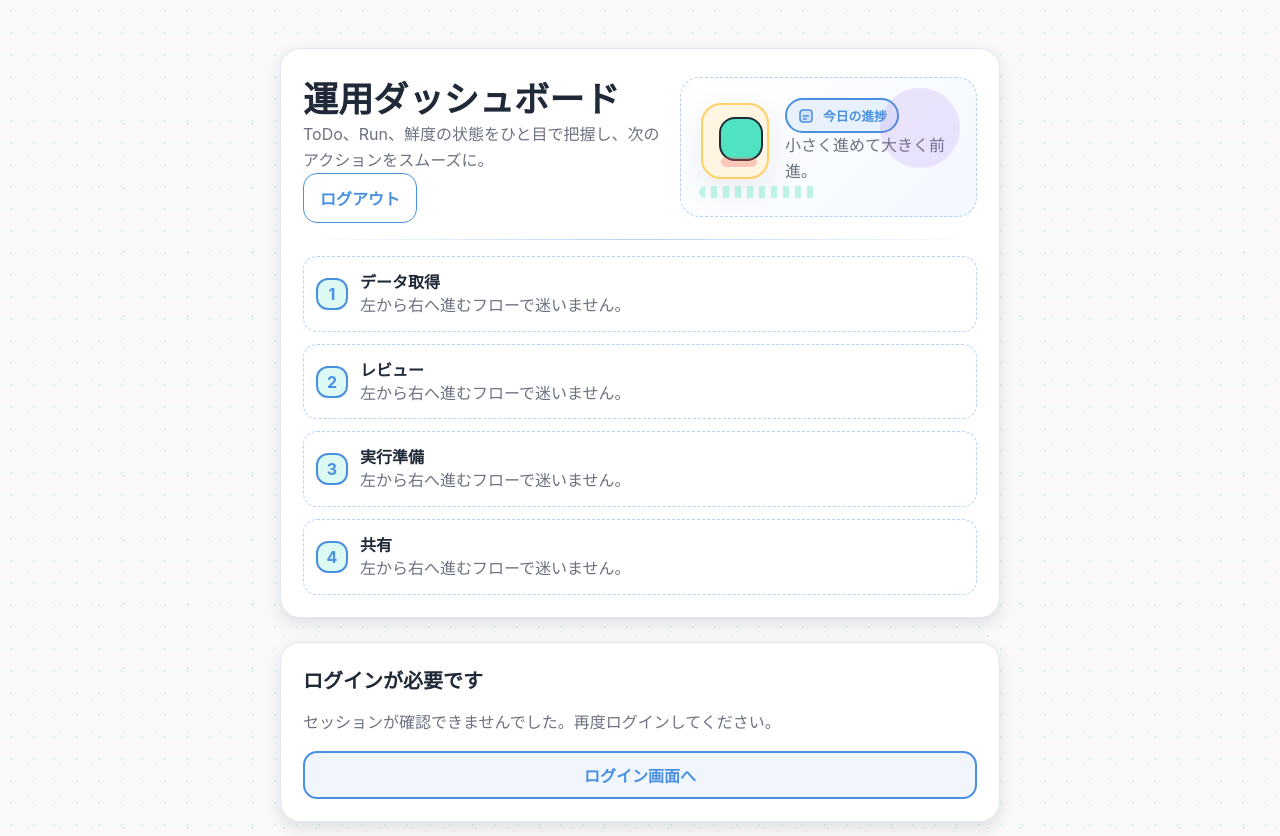
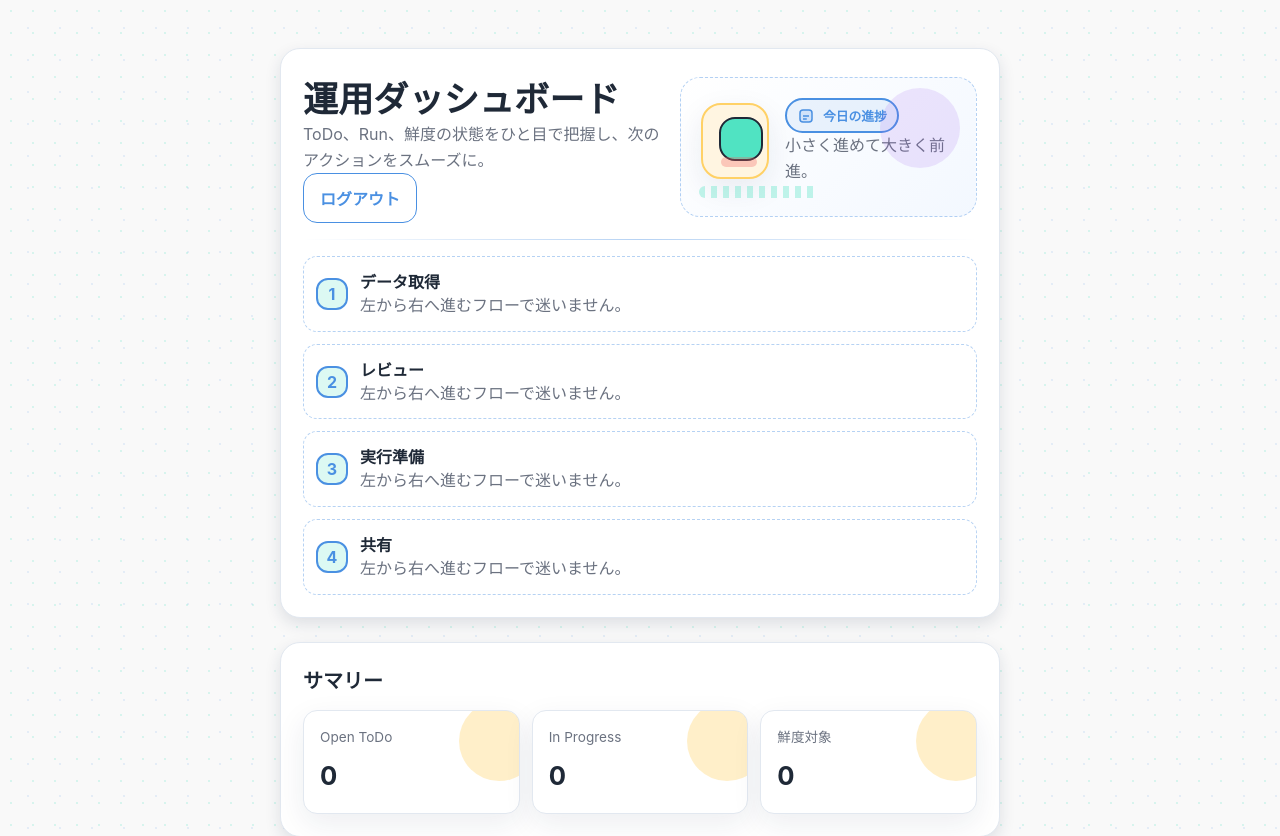
Before and after one commit to ANOSkdy/ensemble_sys, a Next.js app: page / in a window 1280 px wide. Shown: the top 836 px of the page. Built offline with nearby package versions, Linux system fonts and the light colour scheme; no server answers.

Commit message:
Remove login required notice from home

```diff
--- a/app/page.tsx
+++ b/app/page.tsx
@@ -58,7 +58,6 @@ async function fetchRecentRuns(orgId: number): Promise<RecentRun[]> {
 export default async function HomePage() {
   let dbStatus: "ready" | "missing" | "unavailable" = "ready";
   let sessionEmail: string | null = null;
-  let authMissing = false;
   let counts: SummaryCounts = {
     openTodos: 0,
     inProgressTodos: 0,
@@ -94,7 +93,6 @@ export default async function HomePage() {
   } catch (error) {
     if (error instanceof Error && error.message === "UNAUTHENTICATED") {
       sessionEmail = null;
-      authMissing = true;
     } else {
       dbStatus = "unavailable";
     }
@@ -175,17 +173,6 @@ export default async function HomePage() {
             )}
           </div>
         </section>
-        {authMissing ? (
-          <section className="card">
-            <h2>ログインが必要です</h2>
-            <p>
-              セッションが確認できませんでした。再度ログインしてください。
-            </p>
-            <Link href="/login" className="button-link">
-              ログイン画面へ
-            </Link>
-          </section>
-        ) : null}
         <section className="card">
           <h2>サマリー</h2>
           {dbStatus === "missing" ? (
```
